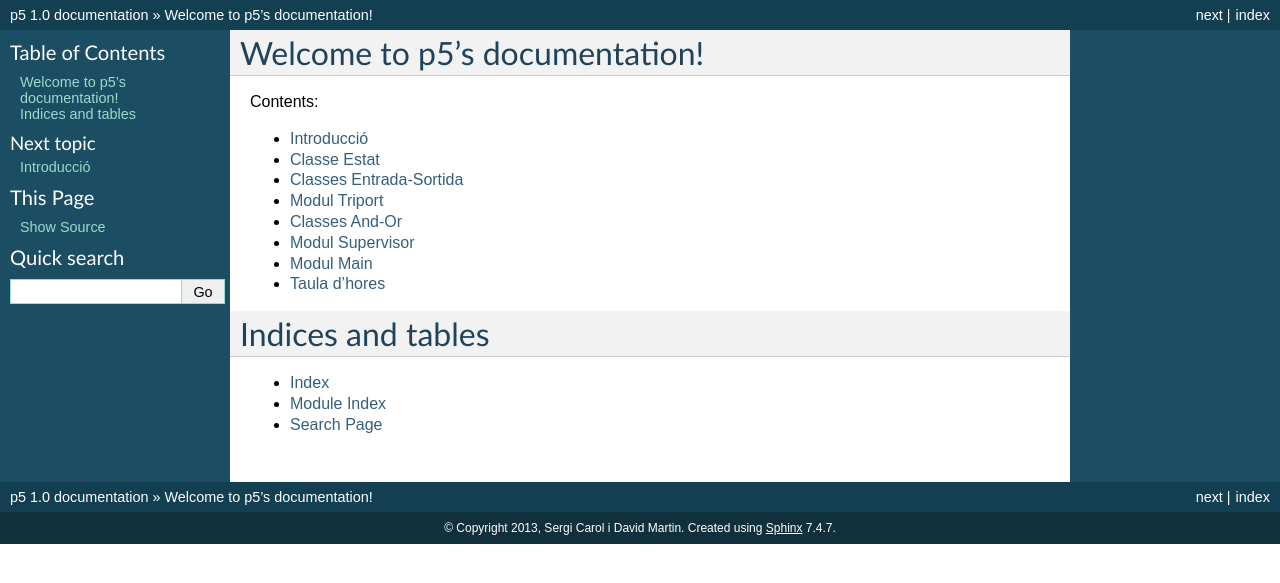
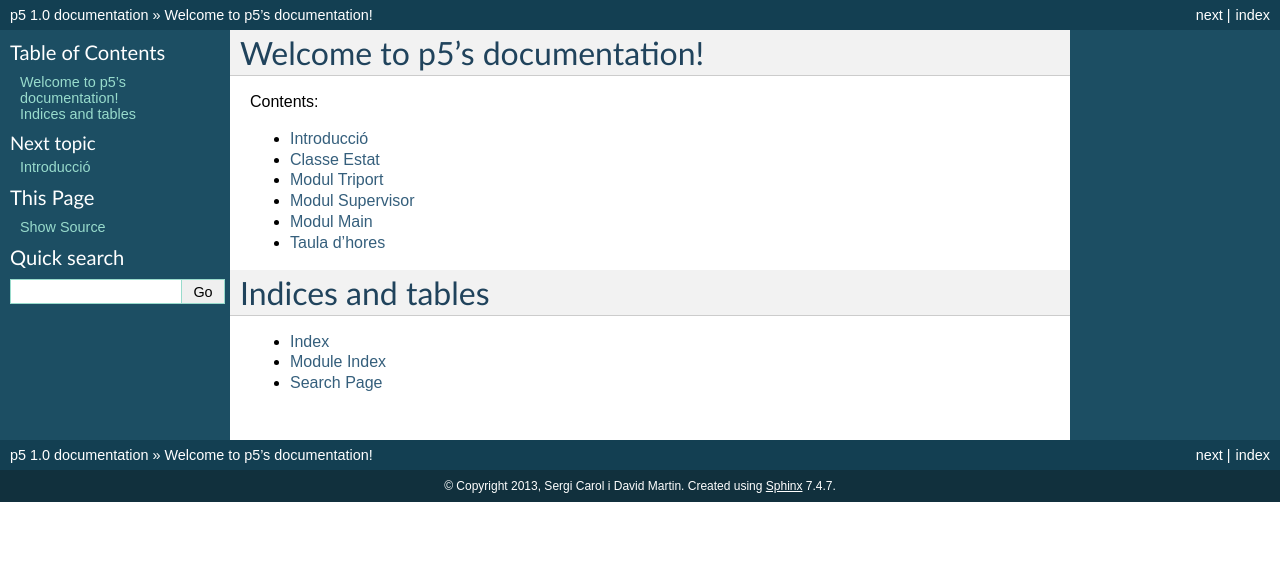
Before and after one commit to SergiCarol/UPC-Projects, a Sphinx documentation site: the page built from practica5/doc/source/index.rst, in a window 1280 px wide. Shown: the top 583 px of the page. Built offline with Sphinx 7.4.7, drawn with Linux system fonts in a browser that asks for light colours.

Commit message:
Archivos source

```diff
--- a/practica5/doc/source/ClassesAnd-Or.rst
+++ /dev/null
@@ -1,5 +0,0 @@
-Classes And-Or
-==============
-
-.. automodule:: triport
-	:members:
--- a/practica5/doc/source/ClassesEntrada-Sortida.rst
+++ /dev/null
@@ -1,5 +0,0 @@
-Classes Entrada-Sortida
-=======================
-
-.. automodule:: Recepta
-	:members:
--- a/practica5/doc/source/conf.py
+++ b/practica5/doc/source/conf.py
@@ -16,7 +16,7 @@ import sys, os
 # If extensions (or modules to document with autodoc) are in another directory,
 # add these directories to sys.path here. If the directory is relative to the
 # documentation root, use os.path.abspath to make it absolute, like shown here.
-#sys.path.insert(0, os.path.abspath('.'))
+sys.path.insert(0, os.path.abspath('../../src'))
 
 # -- General configuration -----------------------------------------------------
 
--- a/practica5/doc/source/index.rst
+++ b/practica5/doc/source/index.rst
@@ -13,9 +13,7 @@ Contents:
 
    Introduccio
    ClasseEstat
-   ClassesEntrada-Sortida
    ModulTriport
-   ClassesAnd-Or
    ModulSupervisor
    ModulMain
    Hores
```
